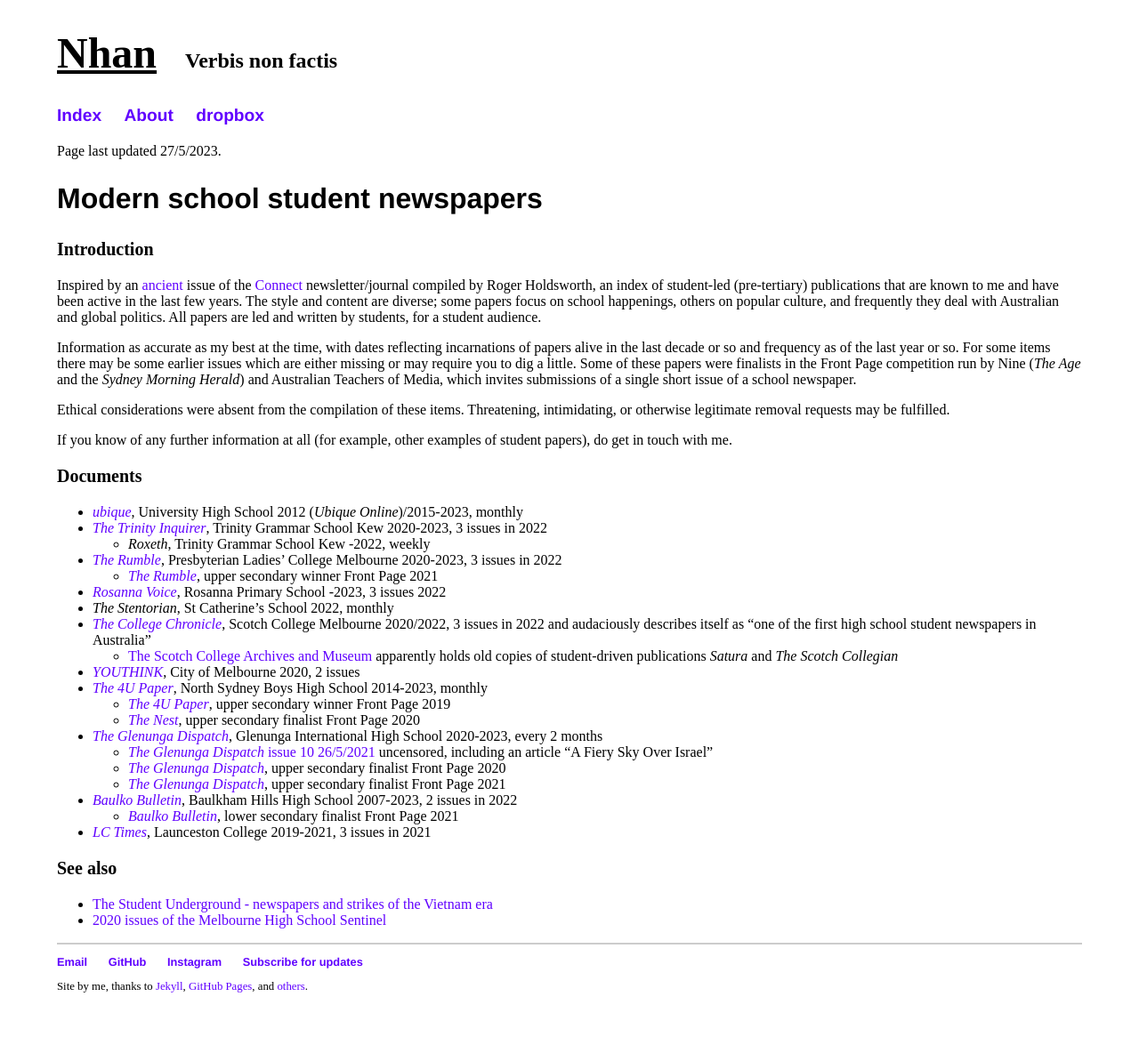
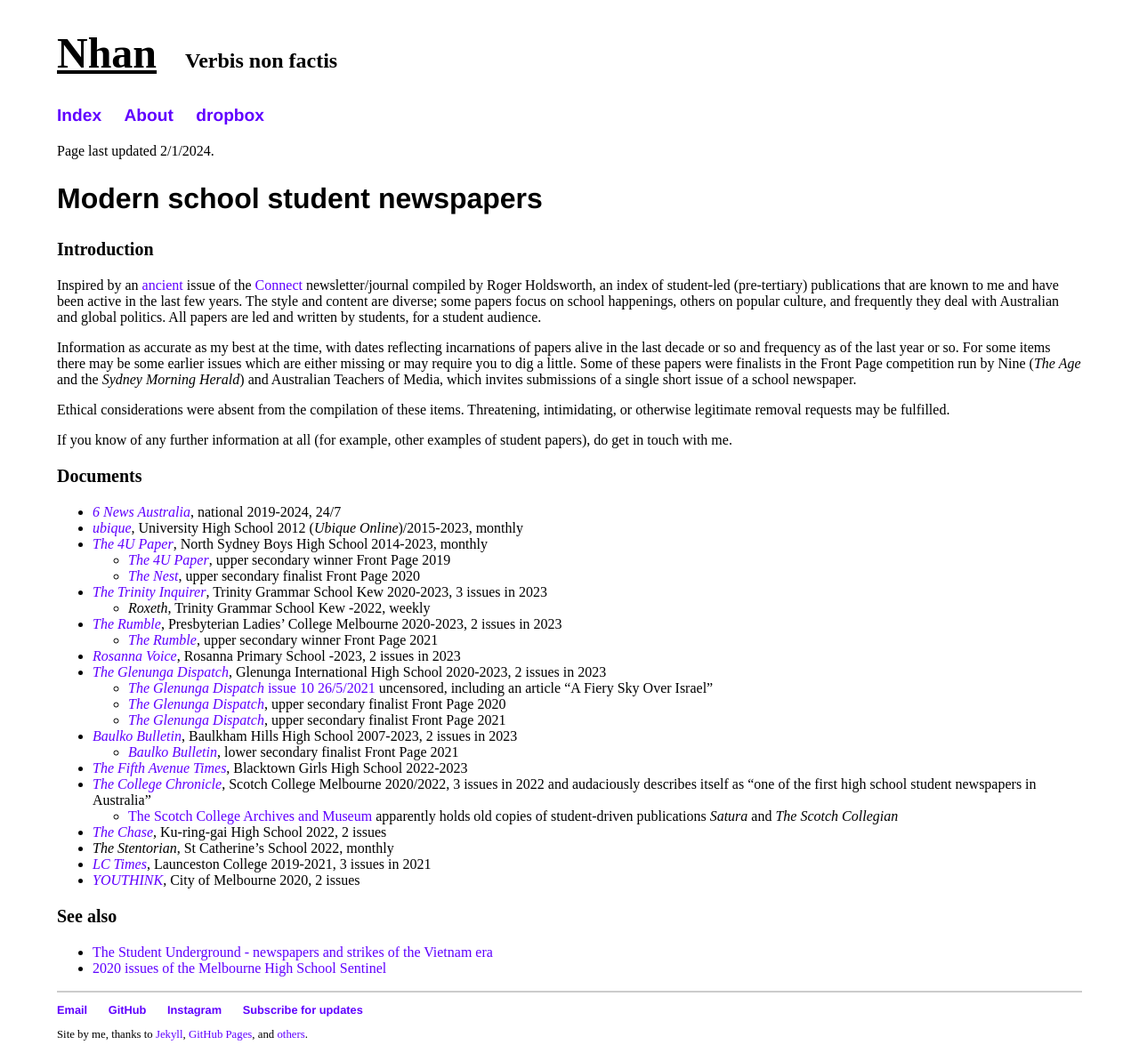
Before and after one commit to nhtnhanbn/nhtnhanbn.github.io, a Jekyll site: the page built from _repository/studentpapers.md, in a window 1280 px wide. Shown: the whole page at 89% size. Built offline with Jekyll 4.4.1, drawn with Linux system fonts in a browser that asks for light colours; before the commit the page ends 1130 px from its top, so only the background shows below that; grey boxes are pictures that could not be loaded.

Commit message:
Update studentpapers, maonash, wired

```diff
--- a/_repository/studentpapers.md
+++ b/_repository/studentpapers.md
@@ -1,9 +1,9 @@
 ---
 permalink: /studentpapers
-title: Student newspapers
+title: School student newspapers
 ---
 
-Page last updated 27/5/2023.
+Page last updated 2/1/2024.
 
 ## Modern school student newspapers
 
@@ -19,26 +19,29 @@ If you know of any further information at all (for example, other examples of st
 
 ### Documents
 
+- [*6 News Australia*](https://6newsau.com), national 2019-2024, 24/7
 - [*ubique*](https://ubique.squarespace.com), University High School 2012 (*Ubique Online*)/2015-2023, monthly
-- [*The Trinity Inquirer*](https://issuu.com/trinitygrammar), Trinity Grammar School Kew 2020-2023, 3 issues in 2022
-    - *Roxeth*, Trinity Grammar School Kew -2022, weekly
-- [*The Rumble*](https://issuu.com/plcbur3125), Presbyterian Ladies' College Melbourne 2020-2023, 3 issues in 2022
-    - [*The Rumble*](https://frontpage.online/2021-upper-secondary/the-rumble), upper secondary winner Front Page 2021
-- [*Rosanna Voice*](https://facebook.com/rosannaprimaryschool), Rosanna Primary School -2023, 3 issues 2022
-- *The Stentorian*, St Catherine's School 2022, monthly
-- [*The College Chronicle*](https://medium.com/collegechronicle), Scotch College Melbourne 2020/2022, 3 issues in 2022 and audaciously describes itself as "one of the first high school student newspapers in Australia"
-    - [The Scotch College Archives and Museum](https://www.oscanet.com.au/archives) apparently holds old copies of student-driven publications *Satura* and *The Scotch Collegian*
-- [*YOUTHINK*](https://asprinworld.com/asprin), City of Melbourne 2020, 2 issues
 - [*The 4U Paper*](https://drive.google.com/drive/folders/1GIOROMSMac9rHyn7XD0bJV1j2Vb6YL19), North Sydney Boys High School 2014-2023, monthly
     - [*The 4U Paper*](https://frontpage.online/2019-upper-secondary/the-4u-paper), upper secondary winner Front Page 2019
     - [*The Nest*](https://frontpage.online/2020-upper-secondary/the-nest), upper secondary finalist Front Page 2020
-- [*The Glenunga Dispatch*](https://sites.google.com/gihs.sa.edu.au/glenungadispatch), Glenunga International High School 2020-2023, every 2 months
+- [*The Trinity Inquirer*](https://issuu.com/trinitygrammar), Trinity Grammar School Kew 2020-2023, 3 issues in 2023
+    - *Roxeth*, Trinity Grammar School Kew -2022, weekly
+- [*The Rumble*](https://issuu.com/plcbur3125), Presbyterian Ladies' College Melbourne 2020-2023, 2 issues in 2023
+    - [*The Rumble*](https://frontpage.online/2021-upper-secondary/the-rumble), upper secondary winner Front Page 2021
+- [*Rosanna Voice*](https://facebook.com/rosannaprimaryschool), Rosanna Primary School -2023, 2 issues in 2023
+- [*The Glenunga Dispatch*](https://sites.google.com/gihs.sa.edu.au/glenungadispatch), Glenunga International High School 2020-2023, 2 issues in 2023
     - [*The Glenunga Dispatch* issue 10 26/5/2021](https://archive.org/details/issue-10-26.05.21-deleted) uncensored, including an article "A Fiery Sky Over Israel"
     - [*The Glenunga Dispatch*](https://frontpage.online/2020-upper-secondary/the-glenunga-dispatch), upper secondary finalist Front Page 2020
     - [*The Glenunga Dispatch*](https://frontpage.online/2021-upper-secondary/the-glenunga-dispatch), upper secondary finalist Front Page 2021
-- [*Baulko Bulletin*](https://baulkobulletin1974.wixsite.com/website), Baulkham Hills High School 2007-2023, 2 issues in 2022
+- [*Baulko Bulletin*](https://baulkobulletin1974.wixsite.com/website), Baulkham Hills High School 2007-2023, 2 issues in 2023
     - [*Baulko Bulletin*](https://frontpage.online/2021-lower-secondary/baulko-bulletin-n%E2%88%9E), lower secondary finalist Front Page 2021
+- [*The Fifth Avenue Times*](https://instagram.com/the_fifth_avenue_times), Blacktown Girls High School 2022-2023
+- [*The College Chronicle*](https://medium.com/collegechronicle), Scotch College Melbourne 2020/2022, 3 issues in 2022 and audaciously describes itself as "one of the first high school student newspapers in Australia"
+    - [The Scotch College Archives and Museum](https://www.oscanet.com.au/archives) apparently holds old copies of student-driven publications *Satura* and *The Scotch Collegian*
+- [*The Chase*](https://kuringgai-h.schools.nsw.gov.au/newsletter), Ku-ring-gai High School 2022, 2 issues
+- *The Stentorian*, St Catherine's School 2022, monthly
 - [*LC Times*](https://lctimes.mailchimpsites.com), Launceston College 2019-2021, 3 issues in 2021
+- [*YOUTHINK*](https://asprinworld.com/asprin), City of Melbourne 2020, 2 issues
 
 ### See also
 
```
Also changed, not shown: monash/maonash.md (+1 -0 lines), monash/wired.md (+1 -1 lines).
